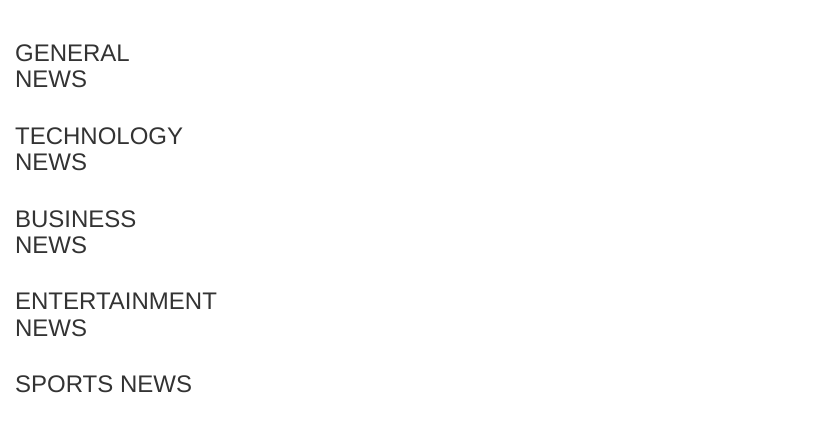
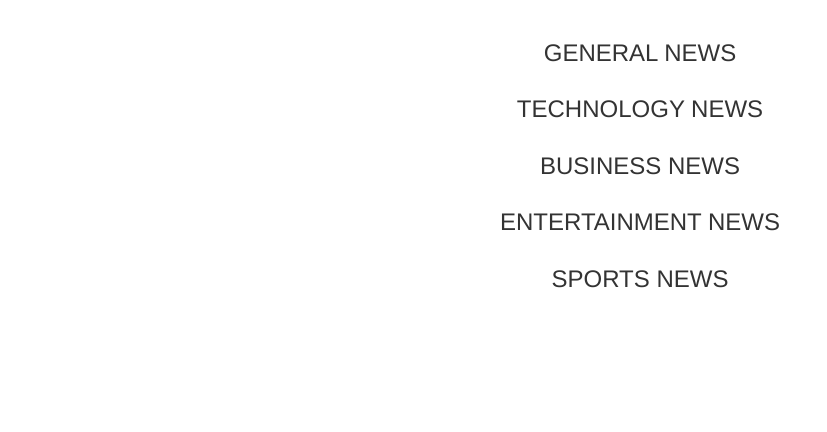
Before and after one commit to Nelly-ayebale/News, a Flask app: template app/templates/index.html in a window 1280 px wide. Shown: the part 52-484 px from the top of the page, without its empty margins (0-827 px from the left). Run offline with Flask 2, Linux system fonts and the light colour scheme; the template is opened without the code that fills it, so the values that code supplies are empty; some libraries are stand-ins or nearby versions.

Commit message:
Added a text-center to the h3s on the index page

```diff
--- a/app/templates/index.html
+++ b/app/templates/index.html
@@ -3,8 +3,8 @@
 
 <div class="container-fluid">
     <div class="row">
-        <div class="col-md-2 border">
-            <h3>GENERAL NEWS</h3>
+        <div class="col-md-12">
+            <h3 class="text-center">GENERAL NEWS</h3>
 
             {% for gen_news in general%}
             <h4>{{gen_news.name}}</h4>
@@ -14,11 +14,11 @@
         </div>
     </div>
 </div>
-
 <div class="container-fluid">
     <div class="row">
-        <div class="col-md-2 border">
-            <h3>TECHNOLOGY NEWS</h3>
+
+        <div class="col-md-12">
+            <h3 class="text-center">TECHNOLOGY NEWS</h3>
 
             {% for tech_news in technology %}
             <h4>{{tech_news.name}}</h4>
@@ -26,13 +26,13 @@
             {% endfor %}
 
         </div>
+
     </div>
 </div>
-
 <div class="container-fluid">
     <div class="row">
-        <div class="col-md-2 border">
-            <h3>BUSINESS NEWS</h3>
+        <div class="col-md-12">
+            <h3 class="text-center">BUSINESS NEWS</h3>
 
             {% for bus_news in business %}
             <h4>{{bus_news.name}}</h4>
@@ -42,11 +42,10 @@
         </div>
     </div>
 </div>
-
 <div class="container-fluid">
     <div class="row">
-        <div class="col-md-2 border">
-            <h3>ENTERTAINMENT NEWS</h3>
+        <div class="col-md-12">
+            <h3 class="text-center">ENTERTAINMENT NEWS</h3>
 
             {% for ent_news in entertainment %}
             <h4>{{ent_news.name}}</h4>
@@ -56,11 +55,10 @@
         </div>
     </div>
 </div>
-
 <div class="container-fluid">
     <div class="row">
-        <div class="col-md-2 border">
-            <h3>SPORTS NEWS</h3>
+        <div class="col-md-12">
+            <h3 class="text-center">SPORTS NEWS</h3>
 
             {% for sports_news in sports %}
             <h4>{{sports_news.name}}</h4>
@@ -70,5 +68,4 @@
         </div>
     </div>
 </div>
-
 {% endblock %}
--- a/manage.py
+++ b/manage.py
@@ -5,6 +5,12 @@ app = create_app('development')
 
 manager = Manager(app)
 manager.add_command('server', Server)
+@manager.command
+def test():
+    """Run the unit tests."""
+    import unittest
+    tests = unittest.TestLoader().discover('tests')
+    unittest.TextTestRunner(verbosity=2).run(tests)
 
 if __name__ == '__main__':
     manager.run()
```
Also changed, not shown: tests/test_news.py (+2 -2 lines), 1 other file.
